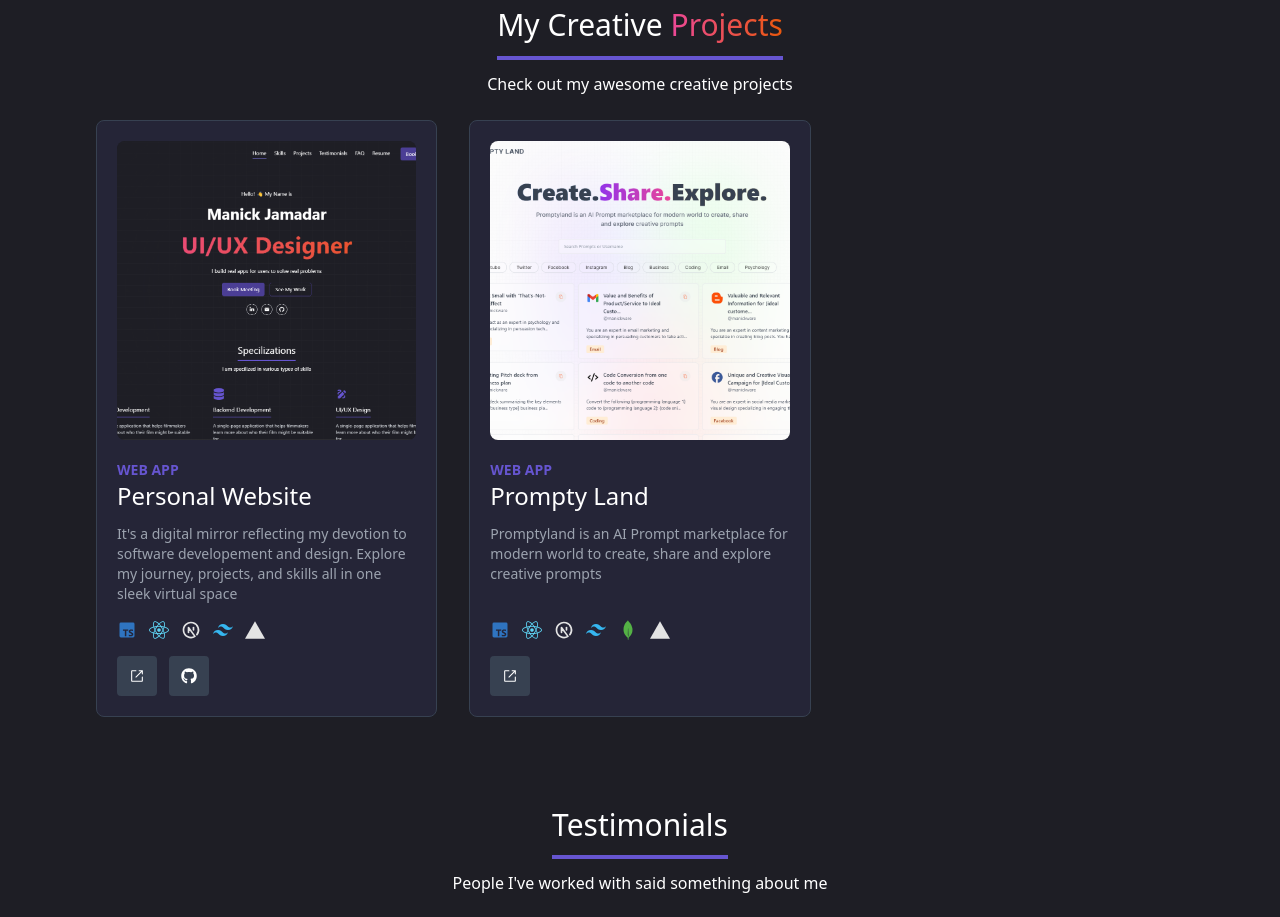
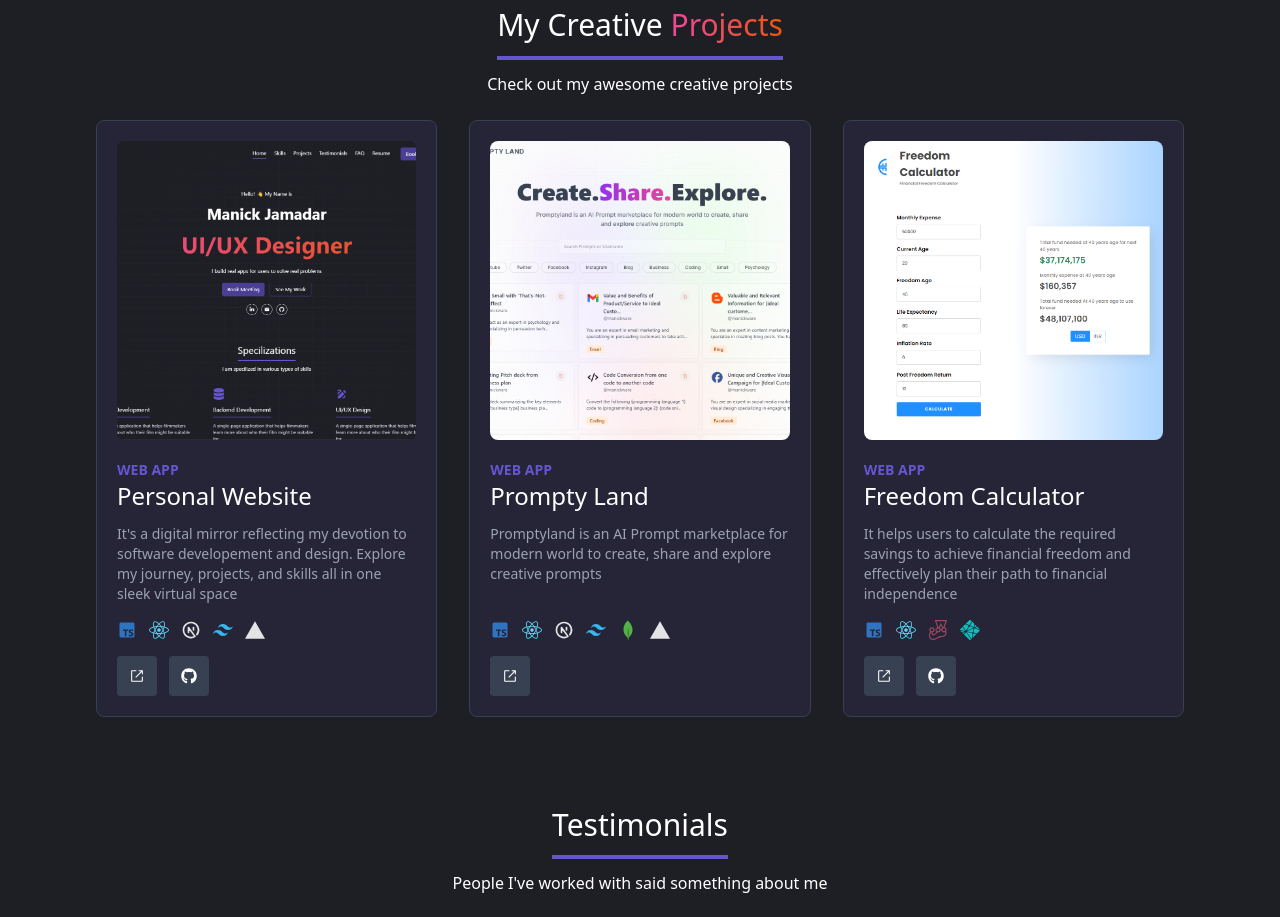
Before and after one commit to manickjamadar/personal-website, a Next.js app: page / in a window 1280 px wide. Shown: the part 1420-2337 px from the top of the page. Built offline with nearby package versions, Linux system fonts and the light colour scheme.

Commit message:
freedom calculator project added

```diff
--- a/app/data/projects.ts
+++ b/app/data/projects.ts
@@ -48,5 +48,15 @@ const myProjects: IProject[] = [
     imageUrl: LinkPath.promptylandImage,
     liveUrl: LinkPath.promptylandLive,
   },
+  {
+    category: ProjectCategory.webApp,
+    title: "Freedom Calculator",
+    description:
+      "It helps users to calculate the required savings to achieve financial freedom and effectively plan their path to financial independence",
+    skills: [Skill.typescript, Skill.reactJs, Skill.jest, Skill.netlify],
+    imageUrl: LinkPath.freedomCalculatorImage,
+    liveUrl: LinkPath.freedomCalculatorLive,
+    sourceUrl: LinkPath.freedomCalculatorSource,
+  },
 ];
 export default myProjects;
--- a/app/utils/linkPath.ts
+++ b/app/utils/linkPath.ts
@@ -16,5 +16,10 @@ class LinkPath {
   static personalWebsiteImage = "/assets/images/projects/personal-website.png";
   static promptylandLive = "https://promptyland.com";
   static promptylandImage = "/assets/images/projects/promptyland.png";
+  static freedomCalculatorLive = "https://freedomcalculator.manickjamadar.com";
+  static freedomCalculatorImage =
+    "/assets/images/projects/freedom-calculator.png";
+  static freedomCalculatorSource =
+    "https://github.com/manickjamadar/freedomcalculator";
 }
 export default LinkPath;
```
Also changed, not shown: public/assets/images/projects/freedom-calculator.png (added).
